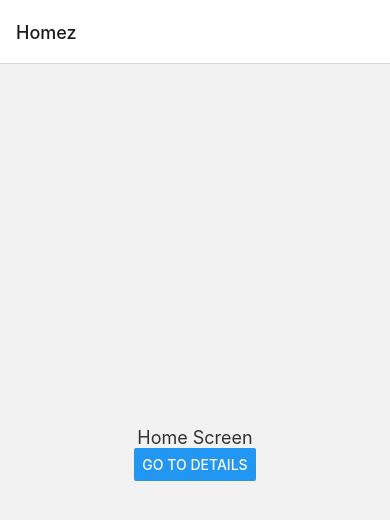
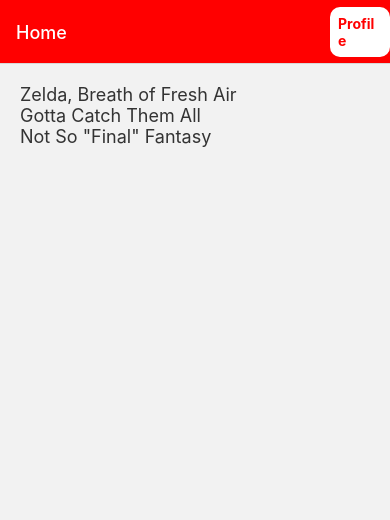
Before and after one commit to jad-amine/React_Native_Reviews_APP, a React Native app: screen /Home in a window 390 px wide. Shown: the top 520 px of the page. Built offline with nearby package versions, Linux system fonts and the light colour scheme.

Commit message:
Added Stack Navigation

```diff
--- a/App.js
+++ b/App.js
@@ -4,19 +4,48 @@
 // React Navigation
 import { NavigationContainer } from "@react-navigation/native";
 import { createNativeStackNavigator } from "@react-navigation/native-stack";
+import { Alert, Button, Text, TouchableOpacity } from "react-native";
 
 const Stack = createNativeStackNavigator();
 
 export default function App() {
   return (
     <NavigationContainer>
-      <Stack.Navigator initialRouteName="Home">
+      <Stack.Navigator
+        initialRouteName="Home"
+        screenOptions={{
+          headerStyle: { backgroundColor: "red" },
+          headerTintColor: "white",
+          headerTitleStyle: { color: "white" },
+          headerRight: () => (
+            <TouchableOpacity
+              style={{
+                backgroundColor: "white",
+                padding: 8,
+                borderRadius: 10,
+                width: 60,
+              }}
+              onPress={() => alert("This is a button!")}
+            >
+              <Text style={{ color: "red", fontWeight: "bold" }}>Profile</Text>
+            </TouchableOpacity>
+          ),
+        }}
+      >
         <Stack.Screen
           name="Home"
           component={Home}
-          options={{ title: "Homez" }}
+          options={{
+            title: "Home",
+          }}
         />
-        <Stack.Screen name="Reviews" component={ReviewDetails} />
+        <Stack.Screen
+          name="Reviews"
+          component={ReviewDetails}
+          options={{
+            title: "Review Details",
+          }}
+        />
       </Stack.Navigator>
     </NavigationContainer>
   );
--- a/screens/Home.js
+++ b/screens/Home.js
@@ -1,16 +1,46 @@
-import React from "react";
-import { Button, StyleSheet, Text, View } from "react-native";
+import React, { useState } from "react";
+import {
+  Button,
+  FlatList,
+  StyleSheet,
+  Text,
+  TouchableOpacity,
+  View,
+} from "react-native";
 import { globalStyles } from "../styles/global";
-import { NavigationContainer } from "@react-navigation/native";
-import { createNativeStackNavigator } from "@react-navigation/native-stack";
 
 const Home = ({ navigation }) => {
+  const [reviews, setReviews] = useState([
+    {
+      title: "Zelda, Breath of Fresh Air",
+      rating: 5,
+      body: "Lorem Ipsum",
+      key: "1",
+    },
+    {
+      title: "Gotta Catch Them All ",
+      rating: 4,
+      body: "Lorem Ipsum",
+      key: "2",
+    },
+    {
+      title: 'Not So "Final" Fantasy',
+      rating: 3,
+      body: "Lorem Ipsum",
+      key: "3",
+    },
+  ]);
   return (
     <View style={globalStyles.container}>
-      <Text style={globalStyles.textTitle}>Home Screen</Text>
-      <Button
-        title="Go to Details"
-        onPress={() => navigation.navigate("Reviews")}
+      <FlatList
+        data={reviews}
+        renderItem={({ item }) => (
+          <TouchableOpacity
+            onPress={() => navigation.navigate("Reviews", item)}
+          >
+            <Text style={globalStyles.textTitle}>{item.title}</Text>
+          </TouchableOpacity>
+        )}
       />
     </View>
   );
--- a/screens/ReviewDetails.js
+++ b/screens/ReviewDetails.js
@@ -1,16 +1,14 @@
 import React from "react";
-import { Button, StyleSheet, Text, View } from "react-native";
+import { StyleSheet, Text, View } from "react-native";
 import { globalStyles } from "../styles/global";
 
-const ReviewDetails = ({ navigation }) => {
+const ReviewDetails = ({ route, navigation }) => {
+  const item = route.params;
   return (
     <View style={globalStyles.container}>
-      <Text>ReviewDetails Screen</Text>
-      <Button
-        title="Go to Details... again"
-        onPress={() => navigation.push("Reviews")}
-      />
-      <Button title="Go Home !" onPress={() => navigation.navigate("Home")} />
+      <Text>{item.title}</Text>
+      <Text>{item.body}</Text>
+      <Text>{item.rating}</Text>
     </View>
   );
 };
--- a/styles/global.js
+++ b/styles/global.js
@@ -4,8 +4,6 @@
   container: {
     flex: 1,
     padding: 20,
-    alignItems: "center",
-    justifyContent: "center",
   },
   textTitle: {
     fontSize: 18,
```
